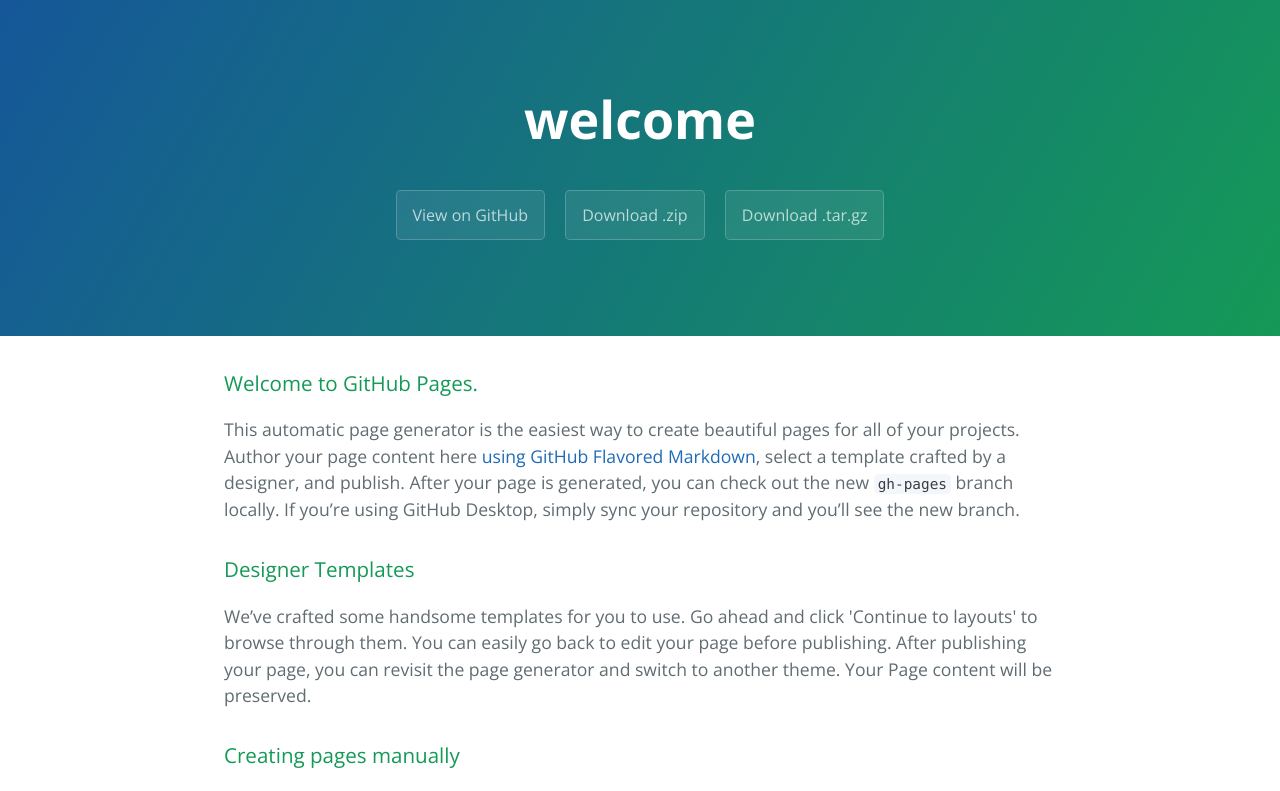
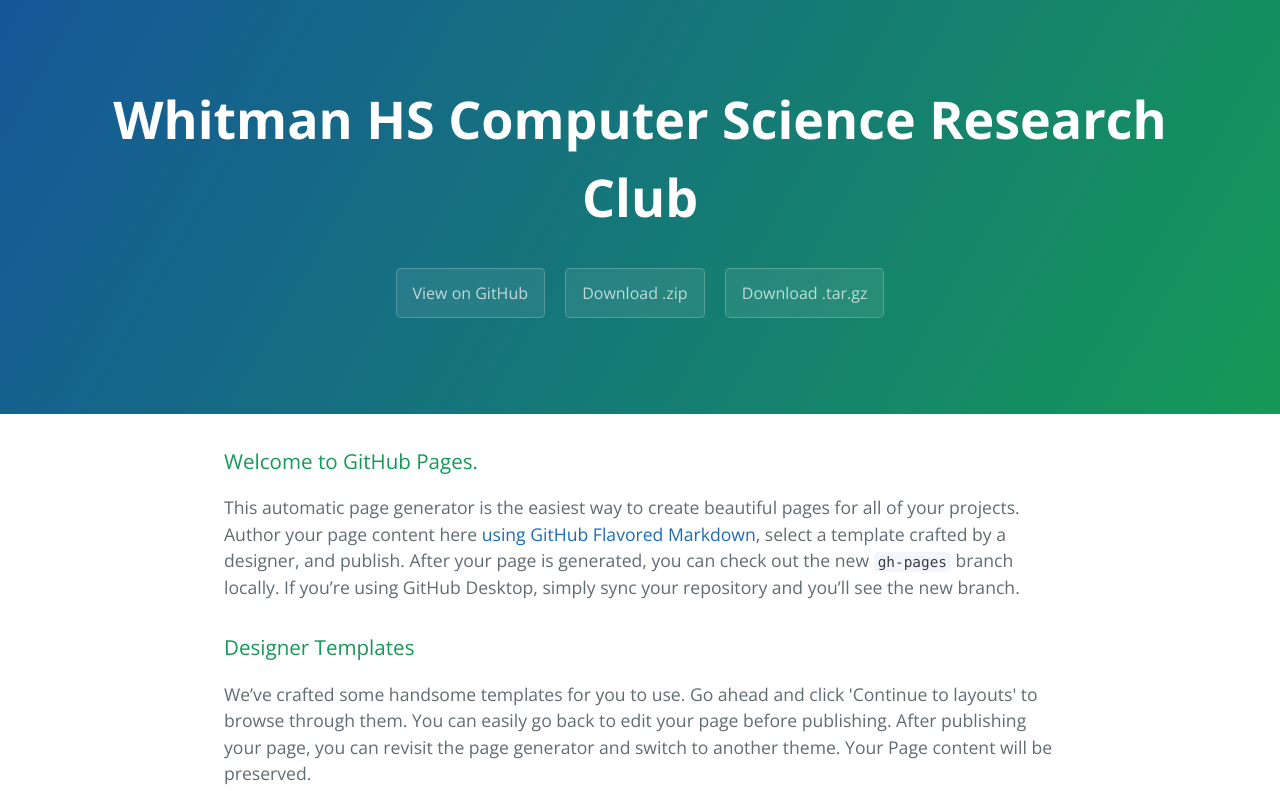
Before and after one commit to WhitmanCSRC/csrc.github.io, a plain HTML site: page index.html in a window 1280 px wide. Shown: the top 791 px of the page. Drawn offline with nearby package versions, Linux system fonts and the light colour scheme.

Commit message:
Update index.html

```diff
--- a/index.html
+++ b/index.html
@@ -11,11 +11,11 @@
   </head>
   <body>
     <section class="page-header">
-      <h1 class="project-name">welcome</h1>
+      <h1 class="project-name">Whitman HS Computer Science Research Club</h1>
       <h2 class="project-tagline"></h2>
-      <a href="https://github.com/WhitmanCSRC/csrc.github.io" class="btn">View on GitHub</a>
-      <a href="https://github.com/WhitmanCSRC/csrc.github.io/zipball/master" class="btn">Download .zip</a>
-      <a href="https://github.com/WhitmanCSRC/csrc.github.io/tarball/master" class="btn">Download .tar.gz</a>
+      <a class="btn">View on GitHub</a>
+      <a class="btn">Download .zip</a>
+      <a class="btn">Download .tar.gz</a>
     </section>
 
     <section class="main-content">
```
